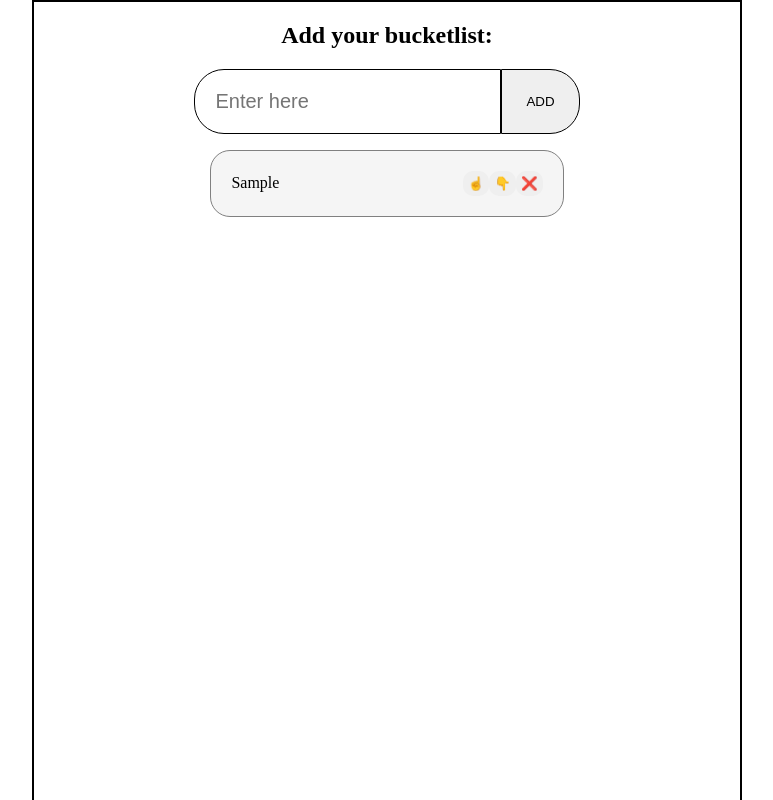
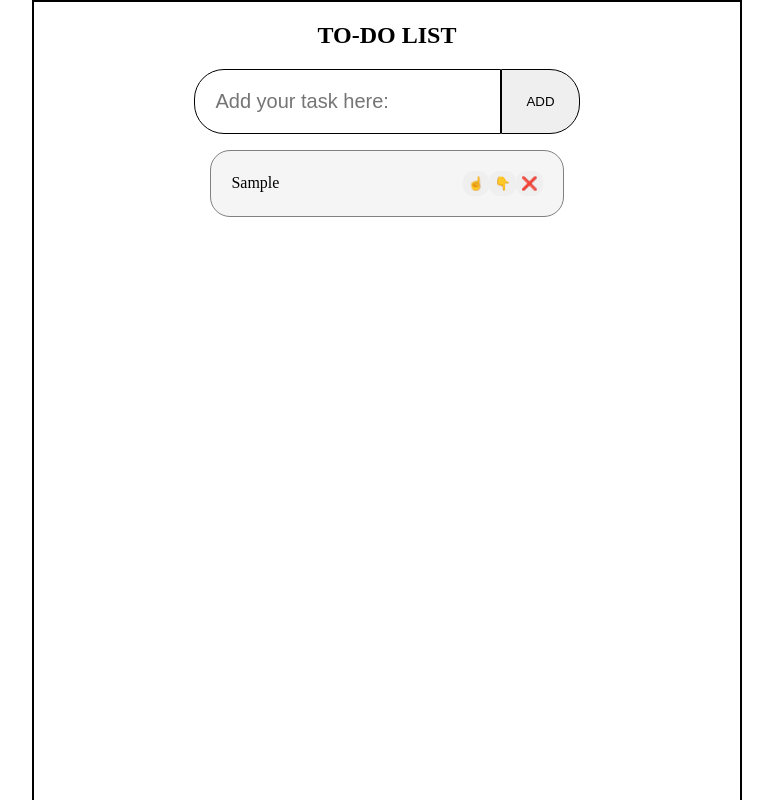
Before and after one commit to AnthonyLTorrefranca/todo-list, a React (Vite) app: page / in a window 1280 px wide. Both pictures are taken after typing "Sample" into the empty fields and a click on the button "ADD". Shown: the top 800 px of the page, without its empty margins (253-1026 px from the left). Built offline with nearby package versions, Linux system fonts and the light colour scheme.

Commit message:
feat: added a move down and up

```diff
--- a/src/components/Todo.jsx
+++ b/src/components/Todo.jsx
@@ -6,55 +6,64 @@ export default function Todo() {
   const [task, setTask] = useState("")
   const [taskList, setTaskList] = useState([])
 
+  function handleChange(e){
+    setTask(e.target.value)
+  }
   function handleSubmit(e){
     e.preventDefault()
     if (task.trim() === ""){
       setBlank(prev=>({...prev, idle: false, input: true}))
       setTimeout(() => {
         setBlank(prev=>({...prev, idle: true, input: false}))
-      }, 1500);
+      }, 1000);
       return
     }
-    setTaskList(prev=> [...prev, task])
+    setTaskList(prev=>[...prev, task])
     setTask("")
   }
-  function handleChange(e){
-    setTask(e.target.value)
+  function handleDelete(index){
+    const updatedTasks = taskList.filter((_,i)=> i !== index);
+    setTaskList(updatedTasks)
   }
-  function handleDelete(index){
-    const updatedTask =
-    taskList.filter((_, i) =>
-      i !== index
-    )
-    setTaskList(updatedTask)
+  function moveUp(index){
+    const updatedTasks = [...taskList]
+    if (index > 0){
+      [updatedTasks[index],updatedTasks[index-1]] = [updatedTasks[index-1],updatedTasks[index]]
+    }
+    setTaskList(updatedTasks)
   }
-  useEffect(()=>{
-    console.log(taskList)
-  }, [taskList])
-return (
-  <>
-    <section className='todo_container'>
-      <form onSubmit={handleSubmit}>
-        {blank.idle && <h1>Add your bucketlist:</h1>}
-        {blank.input && <span className='alertUser'>You need to enter valid bucketlist</span>}
-        <section className='taskGroup'>
-          <input type="text" placeholder="Enter here"
+  function moveDown(index){
+    const updatedTasks = [...taskList]
+    if (index < taskList.length - 1){
+      [updatedTasks[index+1], updatedTasks[index]] = [updatedTasks[index],updatedTasks[index+1]]
+    }
+    setTaskList(updatedTasks)
+  }
+  useEffect(()=>{console.log(taskList)},[taskList])
+  return (
+    <section>
+      <form className="todo_container" onSubmit={handleSubmit}>
+        {blank.idle && <h1>TO-DO LIST</h1>}
+        {blank.input && <span className='alertUser'>Please enter valid task!</span>}
+        <section className="taskGroup">
+          <input type="text" placeholder="Add your task here:"
             value={task} onChange={handleChange} />
           <button type="submit">ADD</button>
         </section>
+        <section className='tasks'>
+          <ul>
+            {taskList.map((task, index)=>{
+              return <li key={index}>{task}
+              <section className="listBtn">
+                <button type="button" onClick={()=> moveUp(index)}>☝️</button>
+                <button type="button" onClick={()=> moveDown(index)}>👇</button>
+                <button type="button" onClick={()=> handleDelete(index)}>❌</button>
+              </section>
+              </li>
+            })}
+          </ul>
+        </section>
       </form>
-      <section className="tasks">
-        {taskList.map((task, index)=>[
-          <li key={index}>{task}
-            <section className='listBtn'>
-              <button>☝️</button>
-              <button>👇</button>
-              <button onClick={()=> handleDelete(index)}>❌</button>
-            </section>
-          </li>
-        ])}
-      </section>
     </section>
-  </>
   )
 }
```
